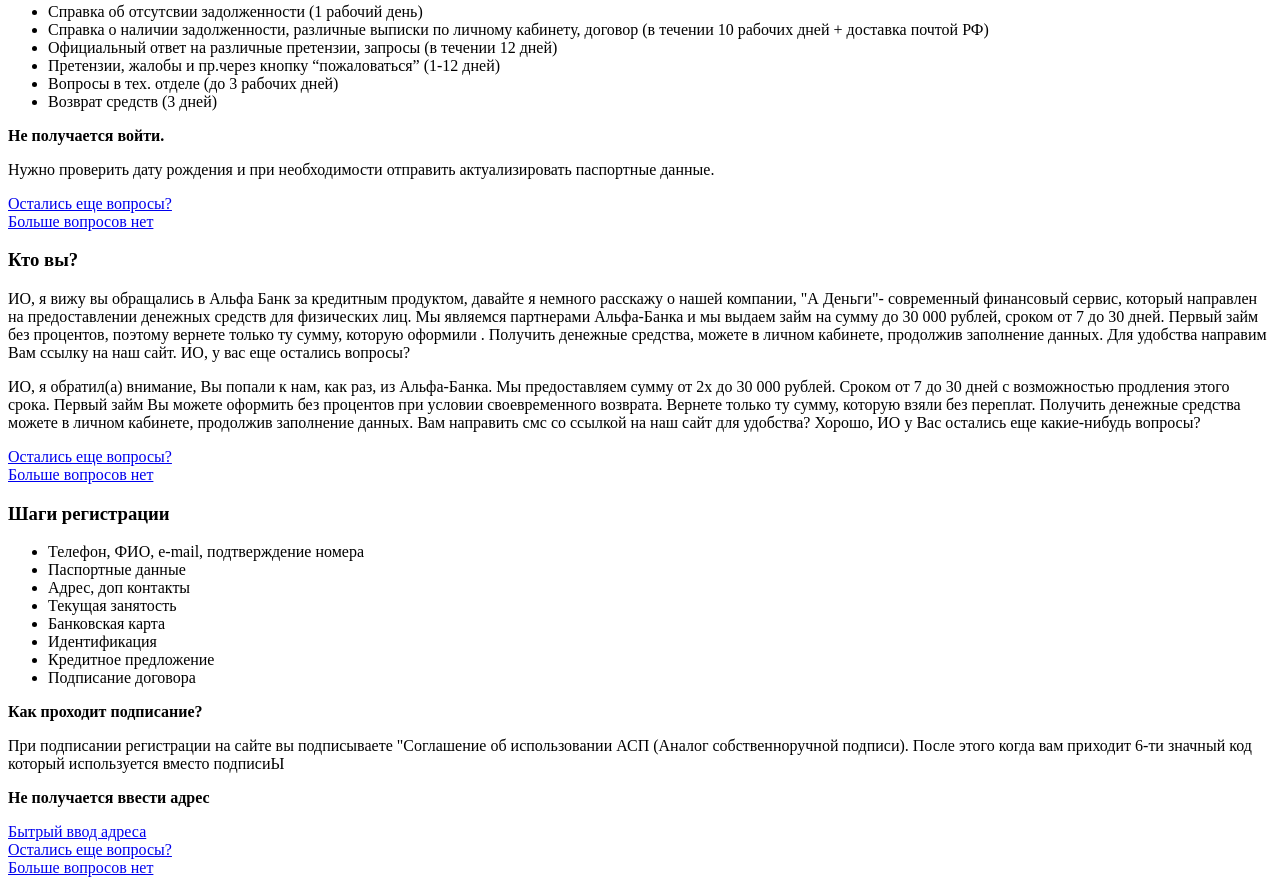
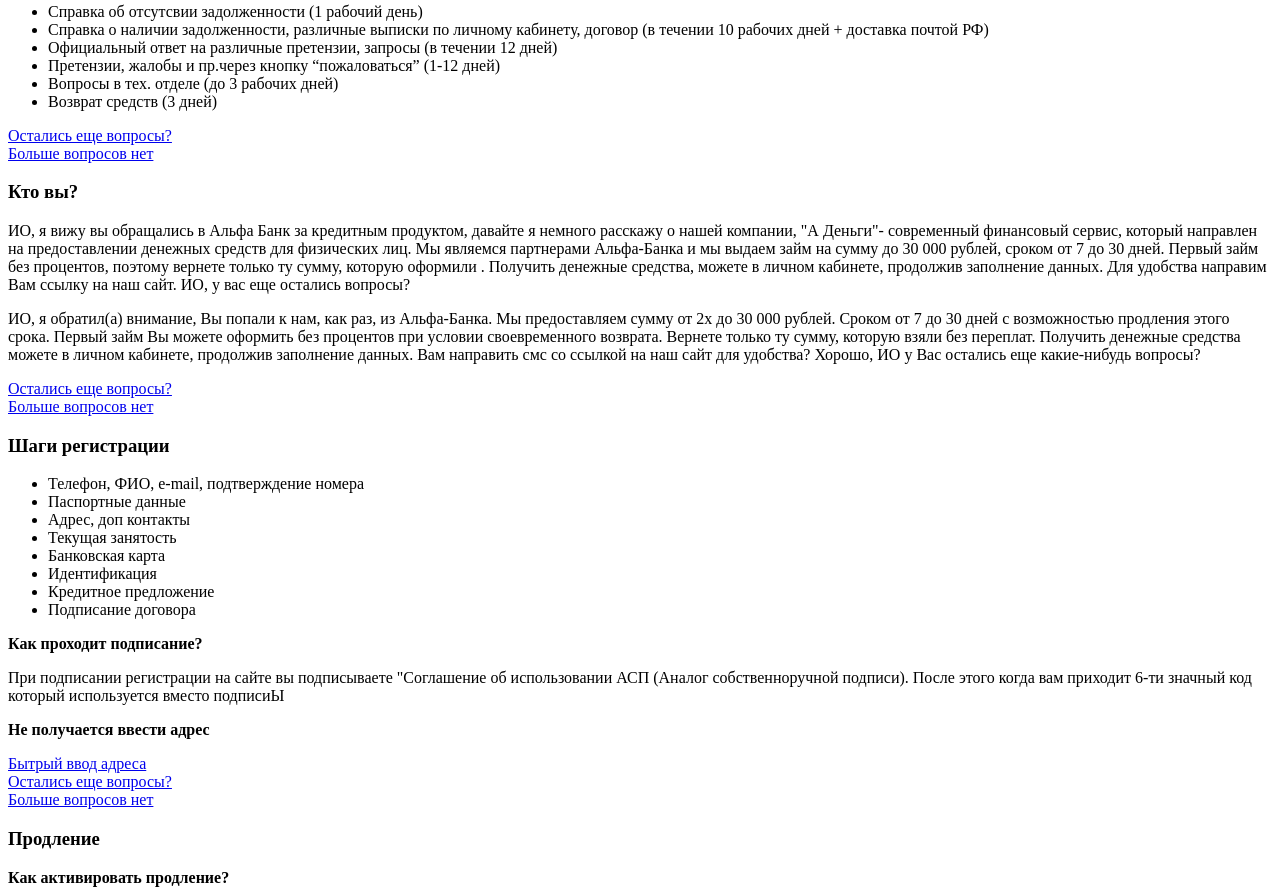
Before and after one commit to AlenaSSurtaeva/adengi.github.io, a plain HTML site: page index.html in a window 1280 px wide. Shown: the part 2779-3672 px from the top of the page. Drawn offline with Linux system fonts and the light colour scheme.

Commit message:
Update index.html

```diff
--- a/index.html
+++ b/index.html
@@ -164,8 +164,6 @@
             <li>Вопросы в тех. отделе (до 3 рабочих дней)</li>
             <li>Возврат средств (3 дней)</li>
         </ul>
-        <p><strong>Не получается войти. </strong></p>
-        <p> Нужно проверить дату рождения и при необходимости отправить актуализировать паспортные данные.</p>
         <a href="#top">Остались еще вопросы?</a> <br>
         <a href="#end">Больше вопросов нет</a>
     </div>
```
